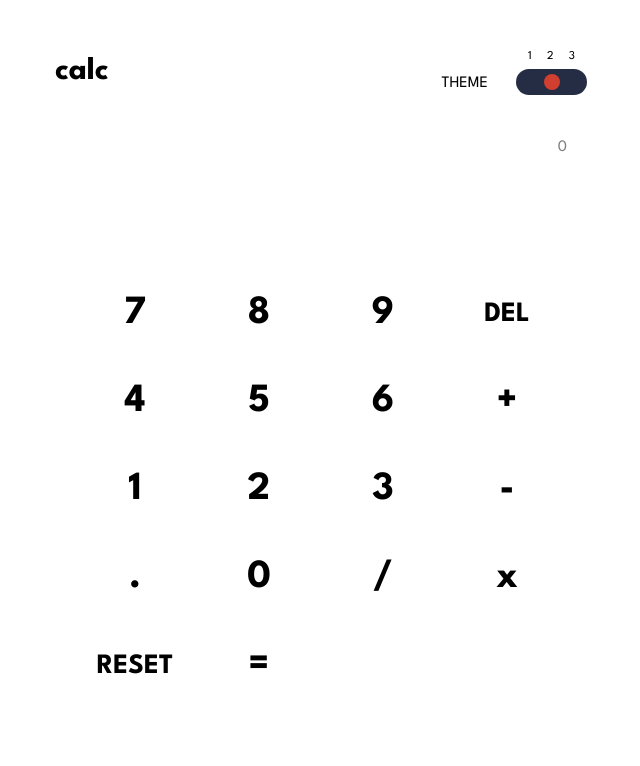
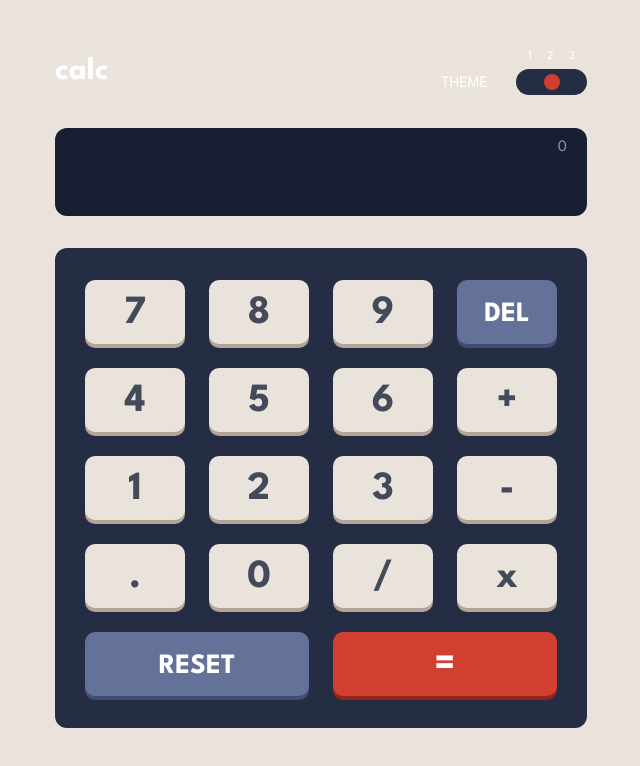
Before and after one commit to satrop/calculator-app, a Next.js app: page / in a window 1280 px wide. Shown: the top 766 px of the page, without its empty margins (319-959 px from the left). Built offline with nearby package versions, Linux system fonts and the light colour scheme.

Commit message:
Another fix for loading a theme on page load

```diff
--- a/app/layout.tsx
+++ b/app/layout.tsx
@@ -25,7 +25,7 @@ export default function RootLayout({
   children: React.ReactNode;
 }>) {
   return (
-    <html lang="en" className="transition-all duration-500 ease-in-out">
+    <html lang="en" className="theme-dark transition-all duration-500 ease-in-out">
       <body
         className={`${geistSans.variable} ${geistMono.variable} antialiased font-spartan grid place-content-center min-h-screen`}
       >
```
